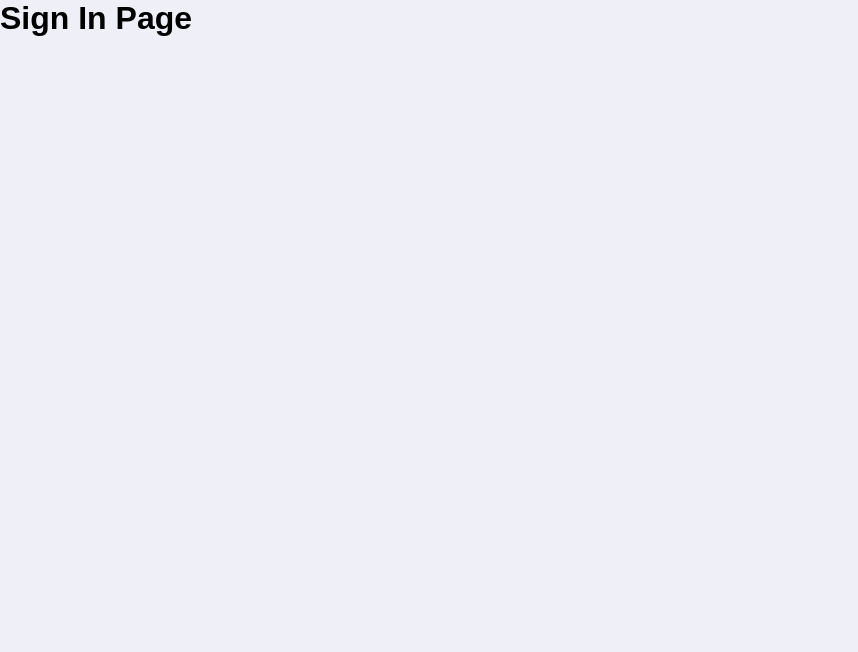
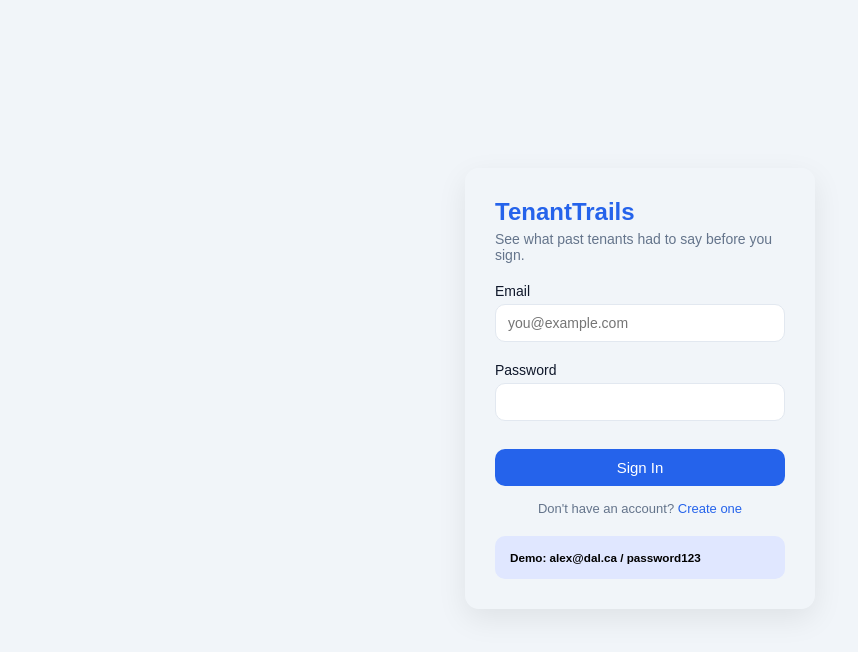
Before and after one commit to MostafaaAbdelaziz/TenantTrails, a React (Vite) app: page /signin in a window 1280 px wide. Shown: the top 652 px of the page, without its empty margins (0-858 px from the left). Built offline with nearby package versions, Linux system fonts and the light colour scheme; a web font is replaced by a local one.

Commit message:
sign in page completed

```diff
--- a/src/App.jsx
+++ b/src/App.jsx
@@ -2,8 +2,6 @@ import "./index.css";
 import { BrowserRouter, Routes, Route } from "react-router-dom";
 import { AuthProvider } from "./contexts/AuthContext";
 import ProtectedRoute from "./components/ProtectedRoute";
-
-
 
 import HomePage from "./pages/HomePage";
 import Dashboard from "./pages/Dashboard";
--- a/src/components/ProtectedRoute.jsx
+++ b/src/components/ProtectedRoute.jsx
@@ -6,12 +6,10 @@ function ProtectedRoute({ children }) {
 
     const { user } = useAuth();
 
-
     if (!user) {
         return <Navigate to="/signin"/>;
     }
 
     return children;
-
 }
 export default ProtectedRoute;
--- a/src/contexts/AuthContext.jsx
+++ b/src/contexts/AuthContext.jsx
@@ -7,17 +7,20 @@ const AuthContext = createContext();
 export function AuthProvider({ children }) {
 
 const [user, setUser] = useState(null);
+
+function signIn(email){
+    setUser({ email });
+}
+
 function logout() {
     setUser(null);
 }
 return (
-
-    <AuthContext.Provider value={{ user, setUser, logout }}>
+    <AuthContext.Provider value={{ user, signIn, logout }}>
         {children}
     </AuthContext.Provider>
     );
 }
 export function useAuth() {
-
-return useContext(AuthContext);
+    return useContext(AuthContext);
 }
--- a/src/index.css
+++ b/src/index.css
@@ -148,3 +148,96 @@ body {
   font-size: 15px;
   line-height: 1.5;
 }
+
+/* SIGN IN AUTHENTICATION PAGE */
+.auth-container {
+  height: 100vh;
+  display: flex;
+  justify-content: center;
+  align-items: center;
+  background: #f1f5f9;
+}
+
+/* ===== CARD ===== */
+.auth-card {
+  width: 350px;
+  padding: 30px;
+  border-radius: 14px;
+  box-shadow: 0 10px 30px rgba(0, 0, 0, 0.08);
+  margin-bottom: 24px;
+  font-size: 28px;
+}
+
+.auth-title {
+  margin-bottom: 5px;
+  color: #2563eb;
+  font-size: 24px;
+}
+
+.auth-subtitle {
+  color: #64748b;
+  margin-bottom: 20px;
+  font-size: 14px;
+}
+
+.auth-label {
+  font-size: 14px;
+  color: #0f172a;
+  display: block;
+  margin-top: 10px;
+}
+
+.auth-input {
+  width: 100%;
+  padding: 10px 12px;
+  margin-top: 5px;
+  margin-bottom: 10px;
+  border-radius: 10px;
+  border: 0.5px solid #e2e8f0;
+  font-size: 14px;
+  outline: none;
+  transition: 0.2s;
+}
+
+.auth-button {
+  width: 100%;
+  margin-top: 18px;
+  padding: 10px;
+  background: #2563eb;
+  color: white;
+  border: none;
+  border-radius: 10px;
+  font-size: 15px;
+  cursor: pointer;
+  transition: 0.2s;
+}
+
+.auth-button:hover {
+  background: #1d4ed8;
+}
+
+.auth-footer {
+  margin-top: 15px;
+  font-size: 13px;
+  color: #64748b;
+  text-align: center;
+}
+
+.auth-link {
+  color: #2563eb;
+  cursor: pointer;
+  font-weight: 500;
+}
+
+.auth-link:hover {
+  text-decoration: underline;
+}
+
+.auth-demo {
+  margin-top: 20px;
+  padding: 15px;
+  background: #e0e7ff;
+  border-radius: 10px;
+  font-size: 10px;
+  font-weight: bold;
+}
--- a/src/pages/SignInPage.jsx
+++ b/src/pages/SignInPage.jsx
@@ -1,7 +1,72 @@
+import React, { useState } from "react";
+import { useNavigate } from "react-router-dom";
+import { useAuth } from "../contexts/AuthContext";
+import "../index.css";
+
+function SignInPage() {
+  const navigate = useNavigate();
+
+  const [email, setEmail] = useState("");
+  const [password, setPassword] = useState("");
+
+  const { signIn } = useAuth();
+
+  function handleDashboard(e) {
+    e.preventDefault();
+    login(email);
+    navigate("/dashboard");
+  }
+
+  return (
+    <div className="auth-container">
+      <div className="auth-card">
+        <h2 className="auth-title">TenantTrails</h2>
+        <p className="auth-subtitle">
+          See what past tenants had to say before you sign.
+        </p>
+
+        <form onSubmit={handleDashboard}>
+          <label className="auth-label">Email</label>
+          <input
+            type="email"
+            value={email}
+            onChange={(e) => setEmail(e.target.value)}
+            placeholder="you@example.com"
+            className="auth-input"
+          />
+
+          <label className="auth-label">Password</label>
+          <input
+            type="password"
+            value={password}
+            onChange={(e) => setPassword(e.target.value)}
+            placeholder=""
+            className="auth-input"
+          />
+
+          <button type="submit" className="auth-button">
+            Sign In
+          </button>
+        </form>
+
+        <p className="auth-footer">
+          Don't have an account?{" "}
+          <span
+            onClick={() => navigate("/signup")}
+            className="auth-link"
+          >
+            Create one
+          </span>
+        </p>
+        <div className= "auth-demo">
+        <h3 className="demo-title">Demo: alex@dal.ca / password123</h3>
+      </div>
+
+      </div>
 
 
-function SignInPage() {
-  return <h1>Sign In Page</h1>;
+    </div>
+  );
 }
 
 export default SignInPage;
```
